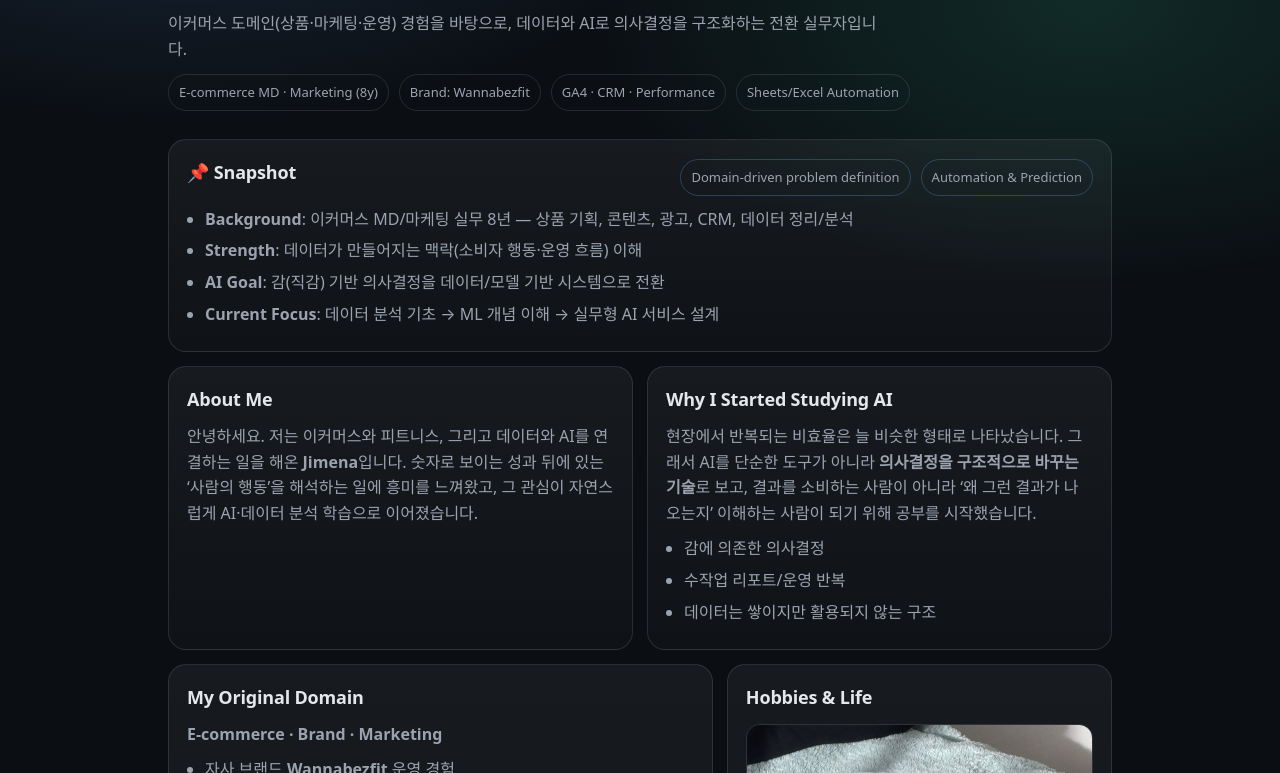
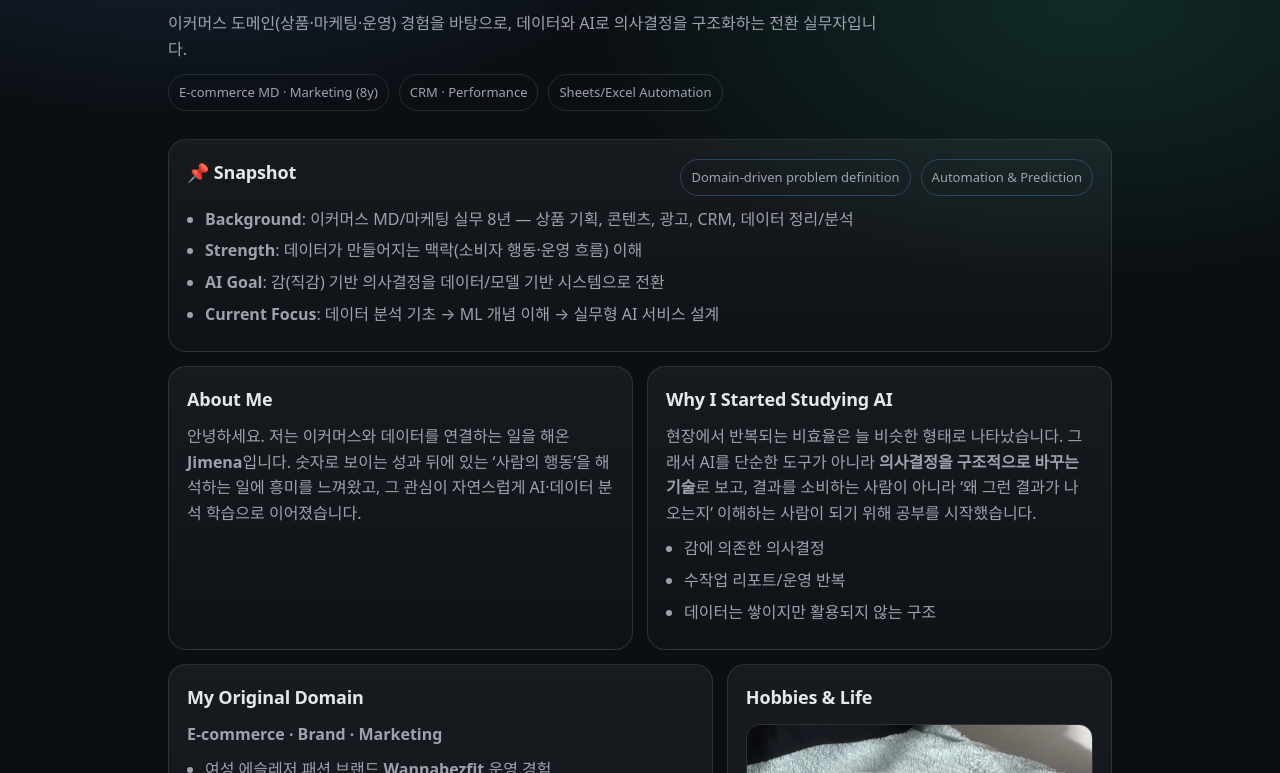
Before and after one commit to jimena1lee/myportfolio, a plain HTML site: page index.html in a window 1280 px wide. Shown: the part 179-952 px from the top of the page. Drawn offline with Linux system fonts and the light colour scheme.

Commit message:
Refine text in index.html for clarity

```diff
--- a/index.html
+++ b/index.html
@@ -55,8 +55,7 @@
 
       <div class="pillrow">
         <span class="pill">E-commerce MD · Marketing (8y)</span>
-        <span class="pill">Brand: Wannabezfit</span>
-        <span class="pill">GA4 · CRM · Performance</span>
+        <span class="pill">CRM · Performance</span>
         <span class="pill">Sheets/Excel Automation</span>
       </div>
     </header>
@@ -80,7 +79,7 @@
 
       <article class="card span-6">
         <h2>About Me</h2>
-        <p>안녕하세요. 저는 이커머스와 피트니스, 그리고 데이터와 AI를 연결하는 일을 해온 <b>Jimena</b>입니다. 숫자로 보이는 성과 뒤에 있는 ‘사람의 행동’을 해석하는 일에 흥미를 느껴왔고, 그 관심이 자연스럽게 AI·데이터 분석 학습으로 이어졌습니다.</p>
+        <p>안녕하세요. 저는 이커머스와 데이터를 연결하는 일을 해온 <b>Jimena</b>입니다. 숫자로 보이는 성과 뒤에 있는 ‘사람의 행동’을 해석하는 일에 흥미를 느껴왔고, 그 관심이 자연스럽게 AI·데이터 분석 학습으로 이어졌습니다.</p>
       </article>
 
       <article class="card span-6">
@@ -97,7 +96,7 @@
         <h2>My Original Domain</h2>
         <p><b>E-commerce · Brand · Marketing</b></p>
         <ul>
-          <li>자사 브랜드 <b>Wannabezfit</b> 운영 경험</li>
+          <li>여성 에슬레저 패션 브랜드 <b>Wannabezfit</b> 운영 경험</li>
           <li>상품 기획, 상세페이지, CRM, 퍼포먼스 마케팅, GA4 분석</li>
           <li>Google Sheets/Excel 기반 운영 자동화 및 데이터 정리</li>
         </ul>
```
